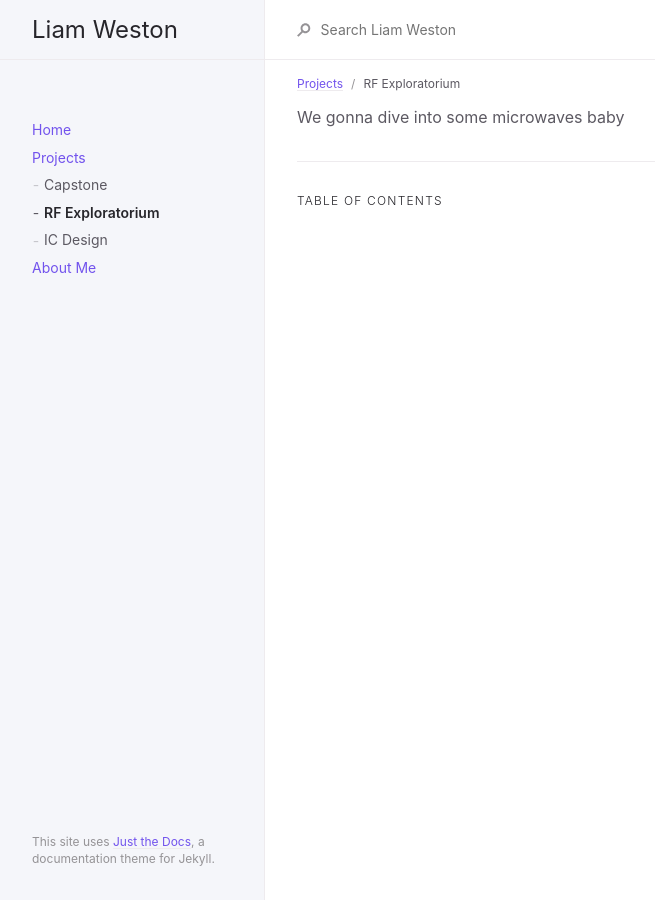
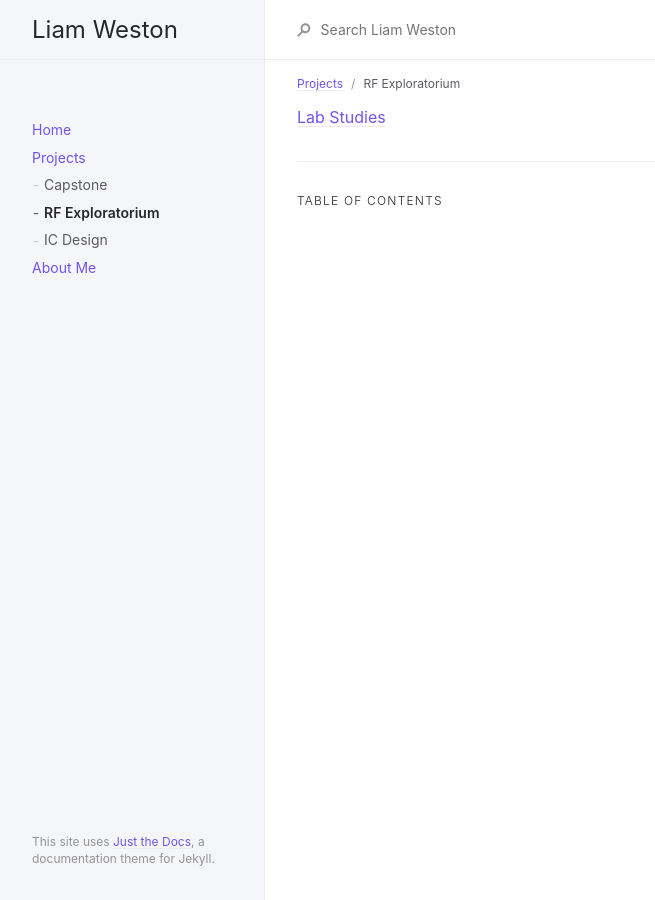
Before and after one commit to ltw-ltc/ltw-ltc.github.io, a Jekyll site: the page built from docs/Projects/RF Exploratorium/RF Exploratorium.md, in a window 1280 px wide. Shown: the whole page, without its empty margins (107-762 px from the left). Built offline with Jekyll 4.4.1, drawn with Linux system fonts in a browser that asks for light colours.

Commit message:
initial commit

```diff
--- a/docs/Projects/RF Exploratorium/RF Exploratorium.md
+++ b/docs/Projects/RF Exploratorium/RF Exploratorium.md
@@ -6,4 +6,4 @@ nav_order: 2
 has_children: true
 ---
 
-We gonna dive into some microwaves baby
+[Lab Studies](/Lab Studies.md)
```
